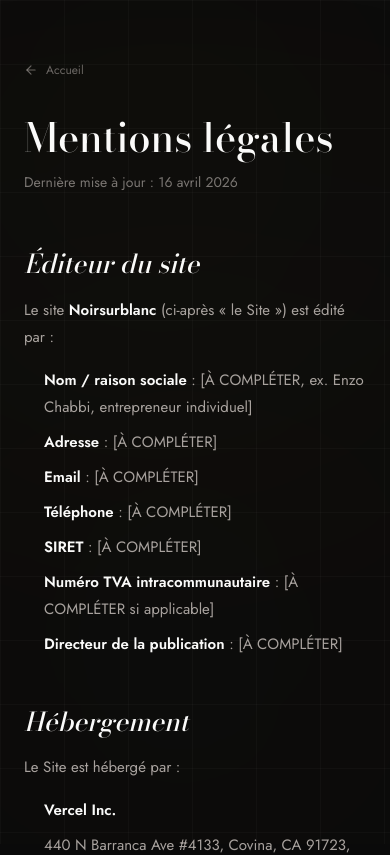
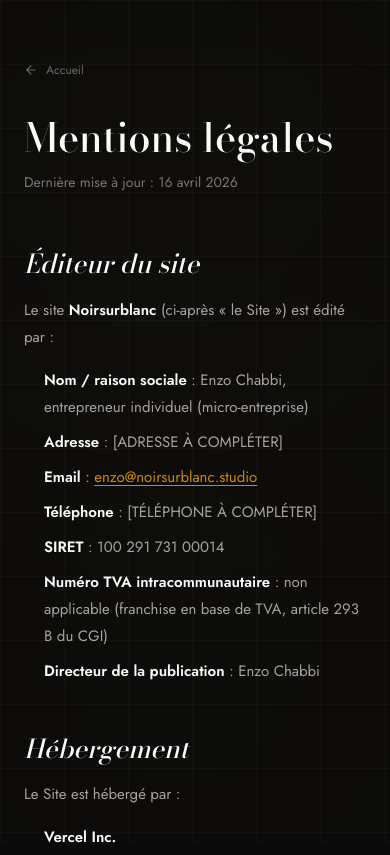
Before and after one commit to tgv212121-cloud/noirsurblanc, a Next.js app: page /mentions-legales in a window 390 px wide. Shown: the top 855 px of the page. Built offline with nearby package versions, Linux system fonts and the light colour scheme.

Commit message:
Pages legales : complete avec infos Enzo (SIRET 10029173100014, email enzo@noirsurblanc.studio, franchise TVA article 293B). Reste adresse postale + telephone a ajouter

```diff
--- a/src/app/cgu/page.tsx
+++ b/src/app/cgu/page.tsx
@@ -93,7 +93,7 @@ export default function CGUPage() {
       <h2>8. Suspension et résiliation</h2>
       <p>
         L&apos;Utilisateur peut à tout moment supprimer son compte depuis son espace personnel ou en écrivant à
-        <strong> [email contact]</strong>. Les données seront supprimées conformément à notre
+        <strong> enzo@noirsurblanc.studio</strong>. Les données seront supprimées conformément à notre
         <a href="/confidentialite"> Politique de confidentialité</a>.
       </p>
       <p>
@@ -122,7 +122,7 @@ export default function CGUPage() {
       <h2>11. Contact</h2>
       <p>
         Pour toute question relative aux présentes CGU, l&apos;Utilisateur peut contacter l&apos;éditeur à l&apos;adresse
-        <strong> [email contact]</strong>.
+        <strong> enzo@noirsurblanc.studio</strong>.
       </p>
     </LegalLayout>
   )
--- a/src/app/confidentialite/page.tsx
+++ b/src/app/confidentialite/page.tsx
@@ -18,14 +18,14 @@ export default function ConfidentialitePage() {
         Le responsable du traitement des données est&nbsp;:
       </p>
       <ul>
-        <li><strong>[Nom / raison sociale]</strong> :[À COMPLÉTER]</li>
-        <li>Adresse : [À COMPLÉTER]</li>
-        <li>Email : <strong>[email contact]</strong></li>
-        <li>SIRET : [À COMPLÉTER]</li>
+        <li><strong>Enzo Chabbi</strong>, entrepreneur individuel (micro-entreprise)</li>
+        <li>Adresse : [ADRESSE À COMPLÉTER]</li>
+        <li>Email : <strong><a href="mailto:enzo@noirsurblanc.studio">enzo@noirsurblanc.studio</a></strong></li>
+        <li>SIRET : 100 291 731 00014</li>
       </ul>
       <p>
         Pour toute question relative au traitement de vos données, vous pouvez écrire à l&apos;adresse
-        <strong> [email contact privacy] </strong>.
+        <strong> enzo@noirsurblanc.studio </strong>.
       </p>
 
       <h2>2. Données collectées</h2>
@@ -142,7 +142,7 @@ export default function ConfidentialitePage() {
         <li><strong>Droit de retirer votre consentement</strong> à tout moment lorsque le traitement est fondé sur celui-ci.</li>
       </ul>
       <p>
-        Pour exercer ces droits, adressez-nous un email à <strong>[email contact privacy]</strong> accompagné d&apos;un
+        Pour exercer ces droits, adressez-nous un email à <strong>enzo@noirsurblanc.studio</strong> accompagné d&apos;un
         justificatif d&apos;identité. Nous vous répondrons dans un délai maximum d&apos;un mois à compter de la réception
         de votre demande.
       </p>
@@ -204,7 +204,7 @@ export default function ConfidentialitePage() {
       <h2>12. Contact</h2>
       <p>
         Pour toute question relative à la présente Politique, vous pouvez nous contacter à l&apos;adresse
-        <strong> [email contact privacy]</strong>.
+        <strong> enzo@noirsurblanc.studio</strong>.
       </p>
     </LegalLayout>
   )
--- a/src/app/mentions-legales/page.tsx
+++ b/src/app/mentions-legales/page.tsx
@@ -10,13 +10,13 @@ export default function MentionsLegalesPage() {
         Le site <strong>Noirsurblanc</strong> (ci-après « le Site ») est édité par&nbsp;:
       </p>
       <ul>
-        <li><strong>Nom / raison sociale</strong> : [À COMPLÉTER, ex. Enzo Chabbi, entrepreneur individuel]</li>
-        <li><strong>Adresse</strong> : [À COMPLÉTER]</li>
-        <li><strong>Email</strong> : [À COMPLÉTER]</li>
-        <li><strong>Téléphone</strong> : [À COMPLÉTER]</li>
-        <li><strong>SIRET</strong> : [À COMPLÉTER]</li>
-        <li><strong>Numéro TVA intracommunautaire</strong> : [À COMPLÉTER si applicable]</li>
-        <li><strong>Directeur de la publication</strong> : [À COMPLÉTER]</li>
+        <li><strong>Nom / raison sociale</strong> : Enzo Chabbi, entrepreneur individuel (micro-entreprise)</li>
+        <li><strong>Adresse</strong> : [ADRESSE À COMPLÉTER]</li>
+        <li><strong>Email</strong> : <a href="mailto:enzo@noirsurblanc.studio">enzo@noirsurblanc.studio</a></li>
+        <li><strong>Téléphone</strong> : [TÉLÉPHONE À COMPLÉTER]</li>
+        <li><strong>SIRET</strong> : 100 291 731 00014</li>
+        <li><strong>Numéro TVA intracommunautaire</strong> : non applicable (franchise en base de TVA, article 293 B du CGI)</li>
+        <li><strong>Directeur de la publication</strong> : Enzo Chabbi</li>
       </ul>
 
       <h2>Hébergement</h2>
@@ -71,7 +71,7 @@ export default function MentionsLegalesPage() {
 
       <h2>Contact</h2>
       <p>
-        Pour toute question relative au Site, vous pouvez nous contacter à l&apos;adresse <strong>[email contact]</strong>.
+        Pour toute question relative au Site, vous pouvez nous contacter à l&apos;adresse <strong>enzo@noirsurblanc.studio</strong>.
       </p>
     </LegalLayout>
   )
```
